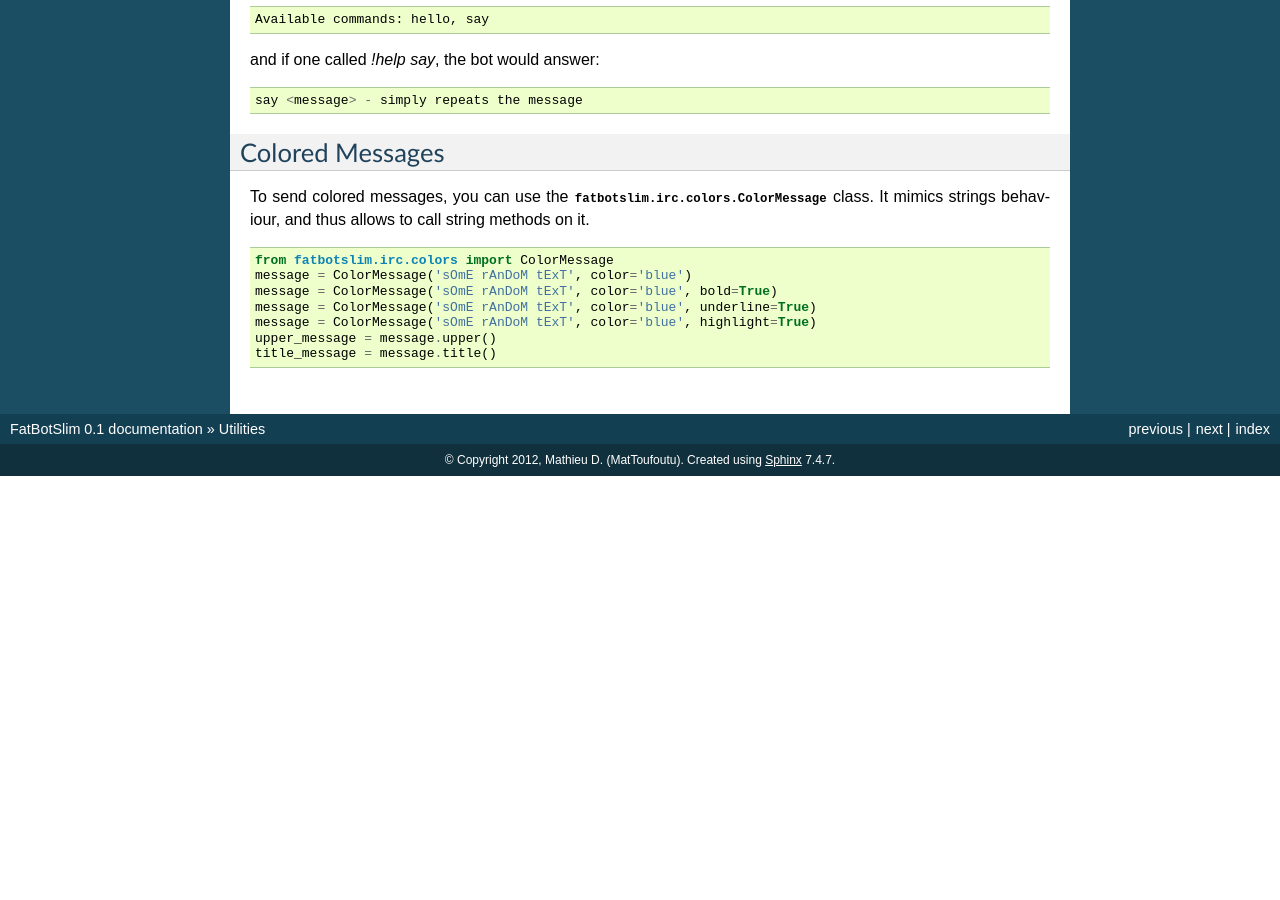
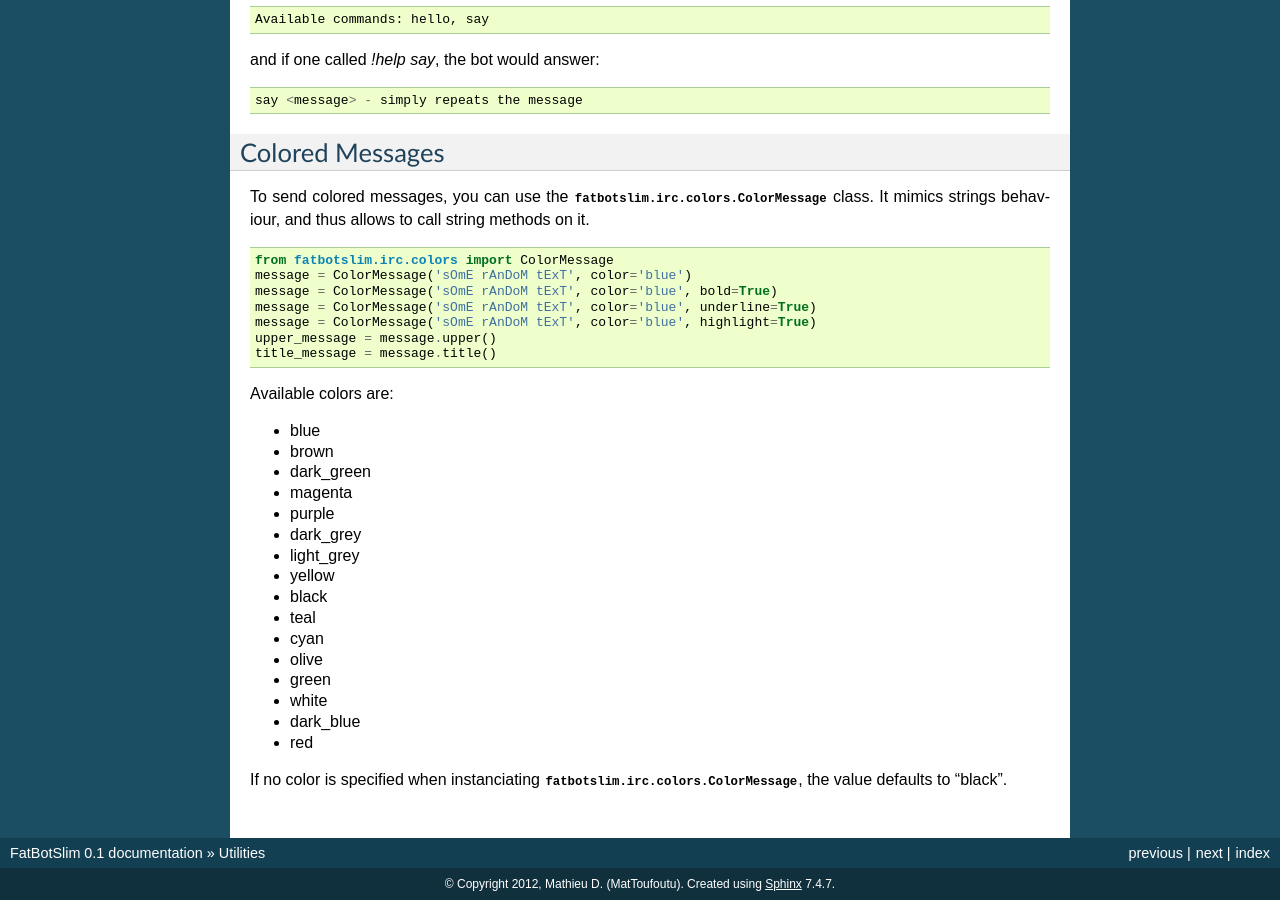
Before and after one commit to mdeous/fatbotslim, a Sphinx documentation site: the page built from docs/usage/utilities.rst, in a window 1280 px wide and 900 px high, scrolled down 715 px. Built offline with Sphinx 7.4.7, drawn with Linux system fonts in a browser that asks for light colours; before the commit the page ends 1191 px from its top, so only the background shows below that.

Commit message:
list available colors for fatbotslim.irc.colors.ColorMessage

```diff
--- a/docs/usage/utilities.rst
+++ b/docs/usage/utilities.rst
@@ -57,3 +57,25 @@ mimics strings behaviour, and thus allows to call string methods on it. ::
     message = ColorMessage('sOmE rAnDoM tExT', color='blue', highlight=True)
     upper_message = message.upper()
     title_message = message.title()
+
+Available colors are:
+
+* blue
+* brown
+* dark_green
+* magenta
+* purple
+* dark_grey
+* light_grey
+* yellow
+* black
+* teal
+* cyan
+* olive
+* green
+* white
+* dark_blue
+* red
+
+If no color is specified when instanciating :class:`fatbotslim.irc.colors.ColorMessage`, the value
+defaults to "black".
```
